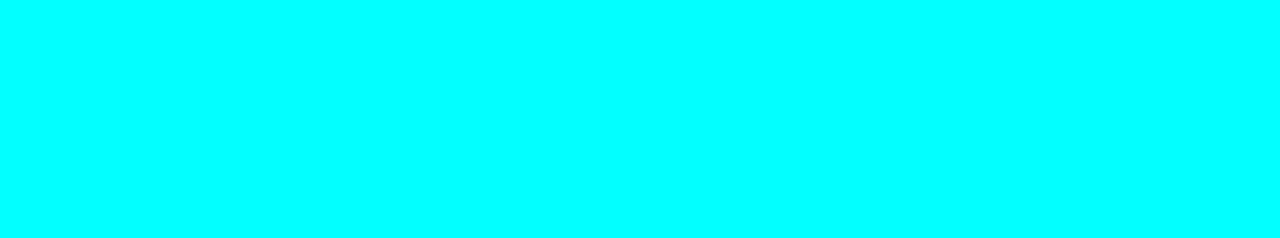
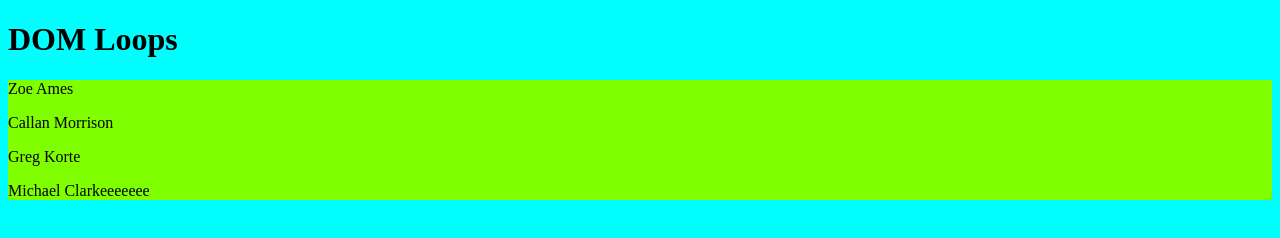
Before and after one commit to rarceneaux/DOM-Loops, a plain HTML site: page index.html in a window 1280 px wide. Drawn offline with Linux system fonts and the light colour scheme.

Commit message:
added stuff

```diff
--- a/index.html
+++ b/index.html
@@ -8,8 +8,9 @@
   <title>DOM Loops</title>
 </head>
 <body>
-
-
+  <h1>DOM Loops</h1>
+  <div id="rainbow"></div>
+<script src="loops.js"></script>
   <script src="./main.js"></script>
 </body>
 </html>
--- a/main.css
+++ b/main.css
@@ -1,3 +1,7 @@
 body{
   background-color: aqua;
 }
+
+#rainbow{
+  background-color: chartreuse;
+}
```
